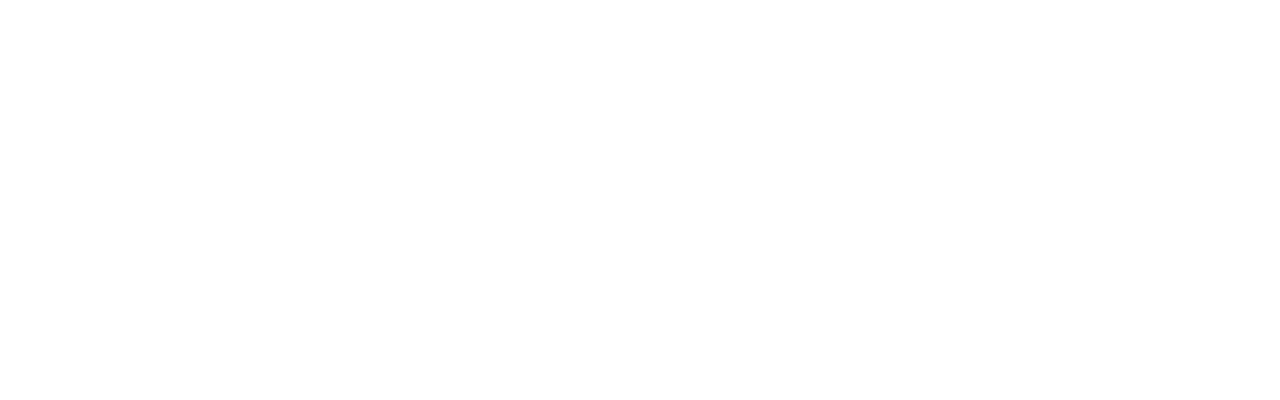
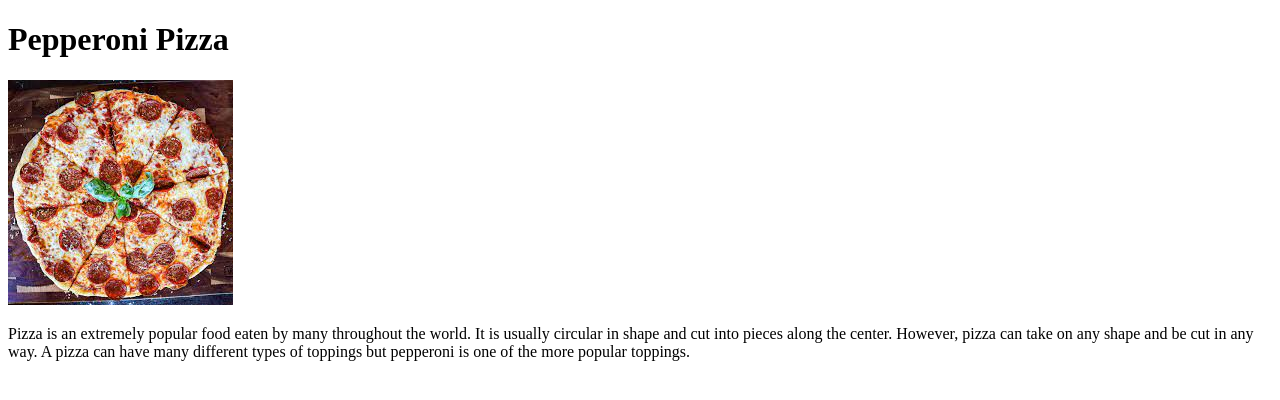
Before and after one commit to Aclixion/odin-recipes, a plain HTML site: page recipes/pepperoni-pizza.html in a window 1280 px wide. Drawn offline with Linux system fonts and the light colour scheme.

Commit message:
Add header, image, and description

```diff
--- a/recipes/pepperoni-pizza.html
+++ b/recipes/pepperoni-pizza.html
@@ -5,6 +5,12 @@
         <meta charset="utf-8">
     </head>
     <body>
-
+        <h1>Pepperoni Pizza</h1>
+        <img src="../images/pepperoni-pizza.jpg" alt="A circular pepperoni pizza">
+        <p>
+            Pizza is an extremely popular food eaten by many throughout the world. It is usually circular in shape and cut into
+            pieces along the center. However, pizza can take on any shape and be cut in any way. A pizza can have many different
+            types of toppings but pepperoni is one of the more popular toppings.
+        </p>
     </body>
 </html>
```
